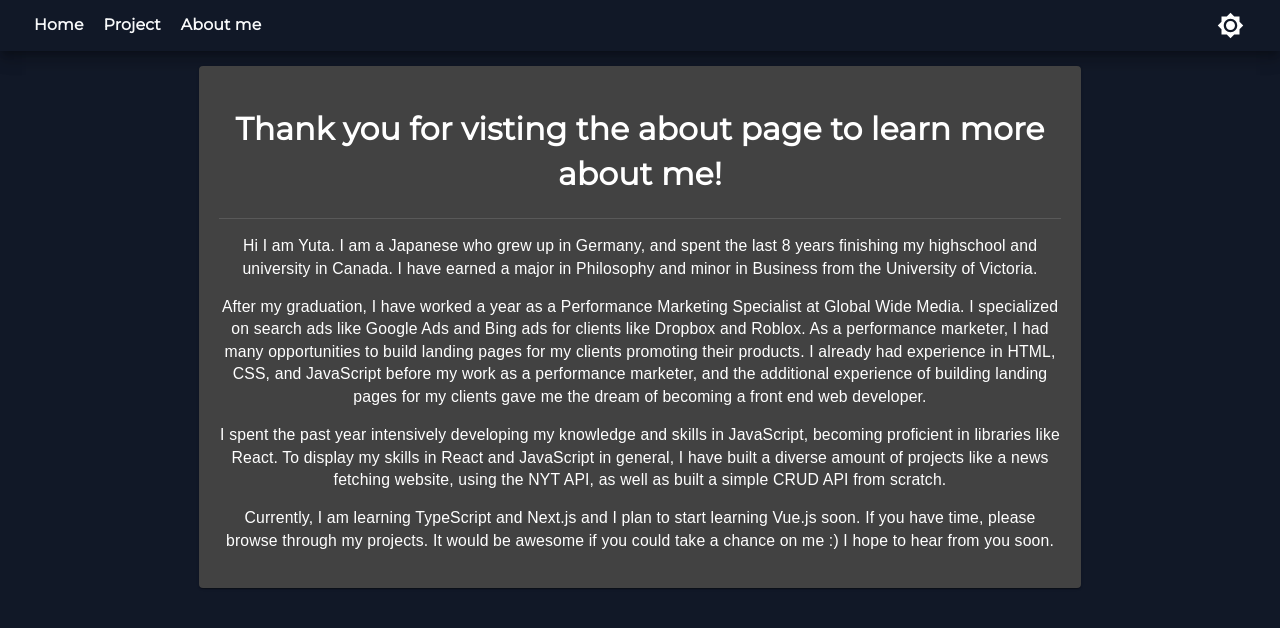
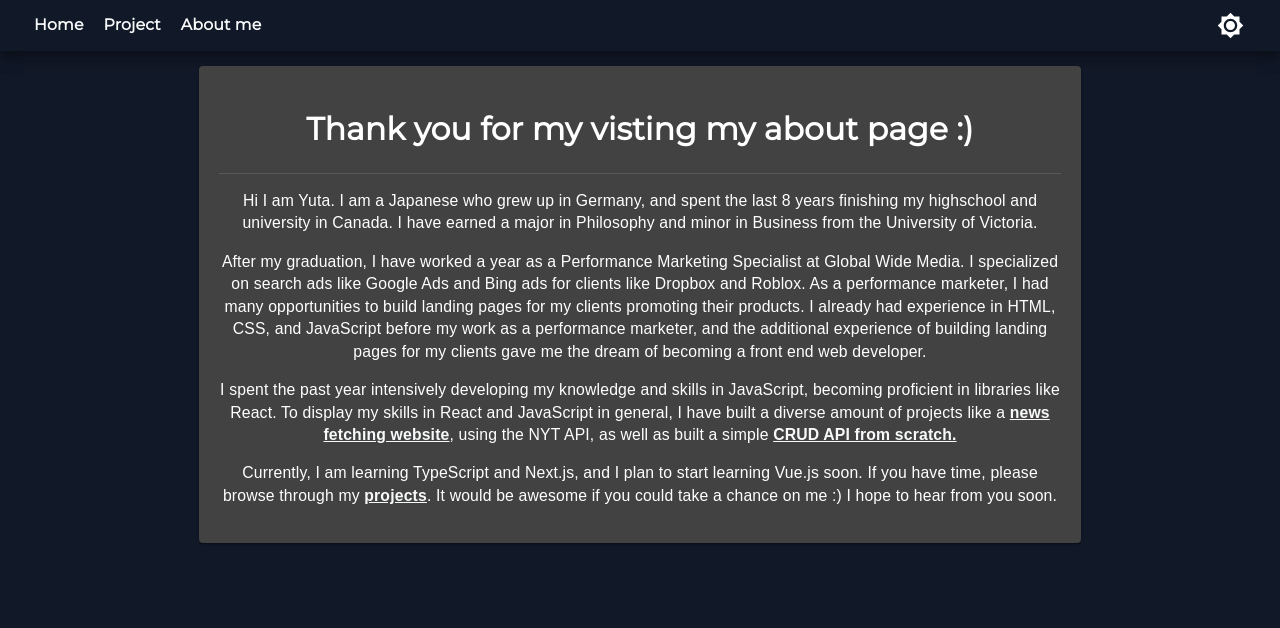
Before and after one commit to YutaMoriJP/Portfolio, a React (Create React App) app: page /about in a window 1280 px wide. Shown: the top 628 px of the page. Built offline with nearby package versions, Linux system fonts and the light colour scheme.

Commit message:
fixed url color issue

```diff
--- a/src/GlobalStyle/theme.js
+++ b/src/GlobalStyle/theme.js
@@ -4,6 +4,7 @@ export const styledTheme = {
     color: "#f8f9fa",
     black: "#212529",
     buttonLink: "#212529",
+    link: { color: "#f8f9fa", textDecoration: 0, fontWeight: 900 },
     titleColor: "#e5dbff",
     titleGradient: {
       background: "#fff0f6",
@@ -14,6 +15,7 @@ export const styledTheme = {
   },
   light: {
     background: "#dee2e6",
+    link: { color: "#111827", textDecoration: 0, fontWeight: 900 },
     color: "#111827",
     black: "#212529",
     buttonLink: "#e9ecef",
--- a/src/Pages/About.js
+++ b/src/Pages/About.js
@@ -2,12 +2,14 @@ import React from "react";
 import Container from "@material-ui/core/Container";
 import Paper from "@material-ui/core/Paper";
 import Divider from "@material-ui/core/Divider";
+import Link from "../StyledComponent/Link";
+import StyledLink from "../StyledComponent/StyledLink";
 
 const About = () => {
   return (
     <Container maxWidth="md">
       <Paper style={{ padding: 20, margin: 15 }}>
-        <h1>Thank you for visting the about page to learn more about me!</h1>
+        <h1>Thank you for my visting my about page :)</h1>
         <Divider />
         <p>
           Hi I am Yuta. I am a Japanese who grew up in Germany, and spent the
@@ -31,15 +33,32 @@ const About = () => {
           I spent the past year intensively developing my knowledge and skills
           in JavaScript, becoming proficient in libraries like React. To display
           my skills in React and JavaScript in general, I have built a diverse
-          amount of projects like a news fetching website, using the NYT API, as
-          well as built a simple CRUD API from scratch.
+          amount of projects like a{" "}
+          <Link
+            href="https://xenodochial-mcclintock-d84f7d.netlify.app/"
+            target="_blank"
+            rel="noreferrer"
+          >
+            news fetching website
+          </Link>
+          , using the NYT API, as well as built a simple{" "}
+          <Link
+            href="https://dazzling-wright-f8bd93.netlify.app/"
+            target="_blank"
+            rel="noreferrer"
+          >
+            CRUD API from scratch.
+          </Link>
         </p>
 
         <p>
-          Currently, I am learning TypeScript and Next.js and I plan to start
-          learning Vue.js soon. If you have time, please browse through my
-          projects. It would be awesome if you could take a chance on me :) I
-          hope to hear from you soon.
+          Currently, I am learning TypeScript and Next.js, and I plan to start
+          learning Vue.js soon. If you have time, please browse through my{" "}
+          <StyledLink underline={1} nopadding={1} normalFont={1}>
+            projects
+          </StyledLink>
+          . It would be awesome if you could take a chance on me :) I hope to
+          hear from you soon.
         </p>
       </Paper>
     </Container>
--- /dev/null
+++ b/src/StyledComponent/Link.js
@@ -0,0 +1,9 @@
+import styled from "styled-components";
+
+const Link = styled.a`
+  color: ${props => props.theme.link.color};
+  text-decoration: underline;
+  font-weight: 900;
+`;
+
+export default Link;
--- a/src/StyledComponent/StyledLink.js
+++ b/src/StyledComponent/StyledLink.js
@@ -3,9 +3,9 @@ import { Link } from "react-router-dom";
 
 const StyledLink = styled(Link)`
   && {
-    font-family: "Montserrat", sans-serif;
+    font-family: ${props => (props.normalFont ? "arial" : "Montserrat")};
     font-weight: bold;
-    text-decoration: none;
+    text-decoration: ${props => (props.underline ? "underline" : "0")};
     color: ${props => props.theme.color};
     padding: 0 10px;
     ${props =>
```
